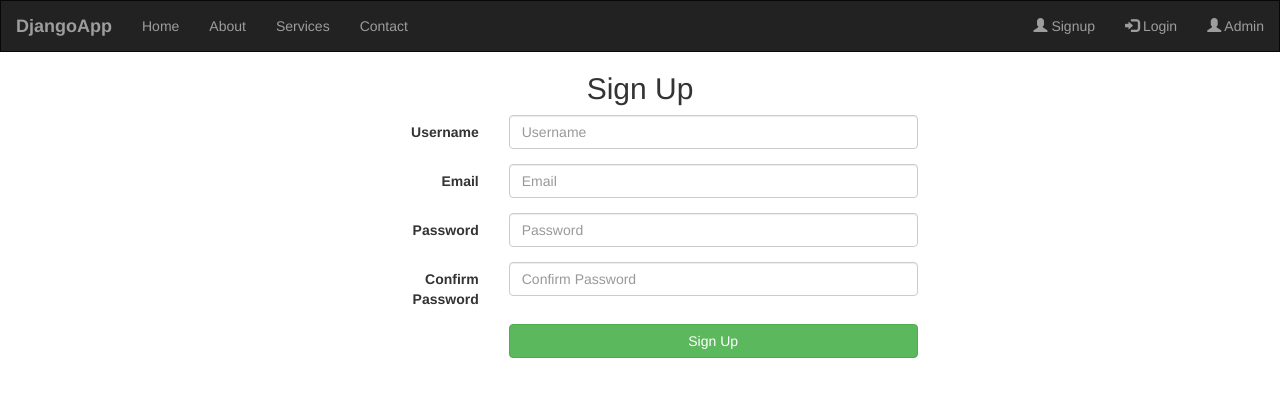
After one commit to akhilesh-thakur/django-hello-world, a Django app: page /signup in a window 1280 px wide. The commit adds this page. Shown: the top 397 px of the page. Run offline with Django 5.2, Linux system fonts and the light colour scheme; some libraries are stand-ins or nearby versions.

Commit message:
Create Login and Signup pages

```diff
--- a/myapp/urls.py
+++ b/myapp/urls.py
@@ -10,4 +10,8 @@ urlpatterns = [
     path('contact', views.contact, name='contact'),
 
     path('services', views.services, name='services'),
+
+    path('login', views.login, name='login'),
+
+    path('signup', views.signup, name='signup'),
 ]
--- a/myapp/views.py
+++ b/myapp/views.py
@@ -26,4 +26,10 @@ def contact(request):
 def services(request):
     return render(request, "services.html")
 
+def login(request):
+    return render(request, "login.html")
+
+def signup(request):
+    return render(request, "signup.html")
+
 # Create your views here.
--- a/templates/base.html
+++ b/templates/base.html
@@ -37,13 +37,13 @@
         </ul>
         <ul class="nav navbar-nav navbar-right">
           <li>
-            <a href="#">
+            <a href="/signup">
               <span class="glyphicon glyphicon-user"></span>
-              Register</a
+              Signup</a
             >
           </li>
           <li>
-            <a href="#">
+            <a href="/login">
               <span class="glyphicon glyphicon-log-in"></span>
               Login</a
               >
--- /dev/null
+++ b/templates/signup.html
@@ -0,0 +1,46 @@
+{% extends "base.html" %}
+
+{% block title %}Signup | Bakery{% endblock title %}
+
+{% block body %}
+
+<div class="container">
+    <div class="row">
+        <div class="col-md-6 col-md-offset-3">
+            <h2 class="text-center">Sign Up</h2>
+            <form class="form-horizontal" action="#" method="post">
+                <div class="form-group">
+                    <label for="username" class="col-sm-3 control-label">Username</label>
+                    <div class="col-sm-9">
+                        <input type="text" class="form-control" id="username" name="username" placeholder="Username" required>
+                    </div>
+                </div>
+                <div class="form-group">
+                    <label for="email" class="col-sm-3 control-label">Email</label>
+                    <div class="col-sm-9">
+                        <input type="email" class="form-control" id="email" name="email" placeholder="Email" required>
+                    </div>
+                </div>
+                <div class="form-group">
+                    <label for="password" class="col-sm-3 control-label">Password</label>
+                    <div class="col-sm-9">
+                        <input type="password" class="form-control" id="password" name="password" placeholder="Password" required>
+                    </div>
+                </div>
+                <div class="form-group">
+                    <label for="confirm-password" class="col-sm-3 control-label">Confirm Password</label>
+                    <div class="col-sm-9">
+                        <input type="password" class="form-control" id="confirm-password" name="confirm-password" placeholder="Confirm Password" required>
+                    </div>
+                </div>
+                <div class="form-group">
+                    <div class="col-sm-offset-3 col-sm-9">
+                        <button type="submit" class="btn btn-success btn-block">Sign Up</button>
+                    </div>
+                </div>
+            </form>
+        </div>
+    </div>
+</div>
+
+{% endblock body %}
```
Also changed, not shown: templates/login.html (added, +35 -0 lines).
